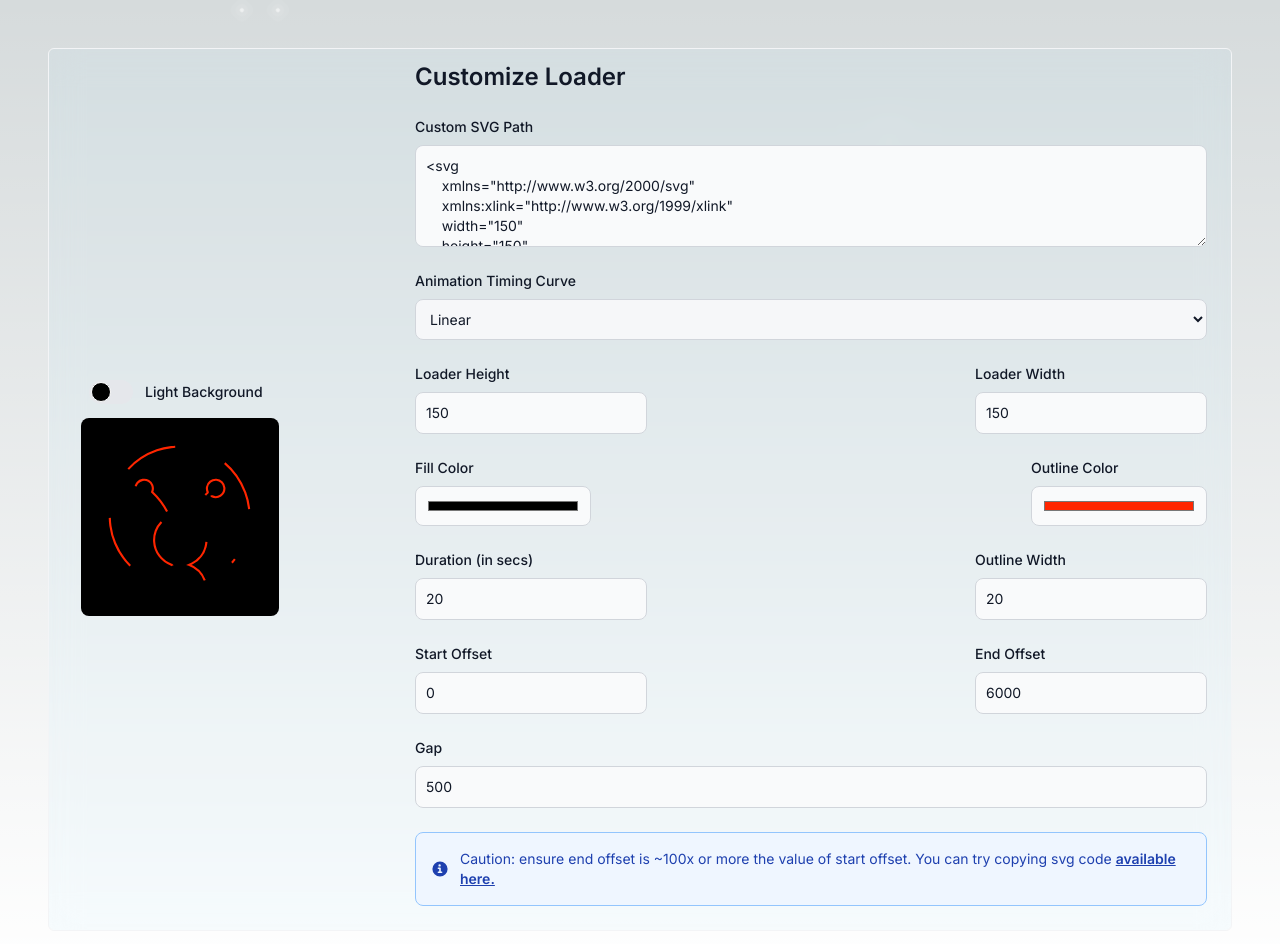
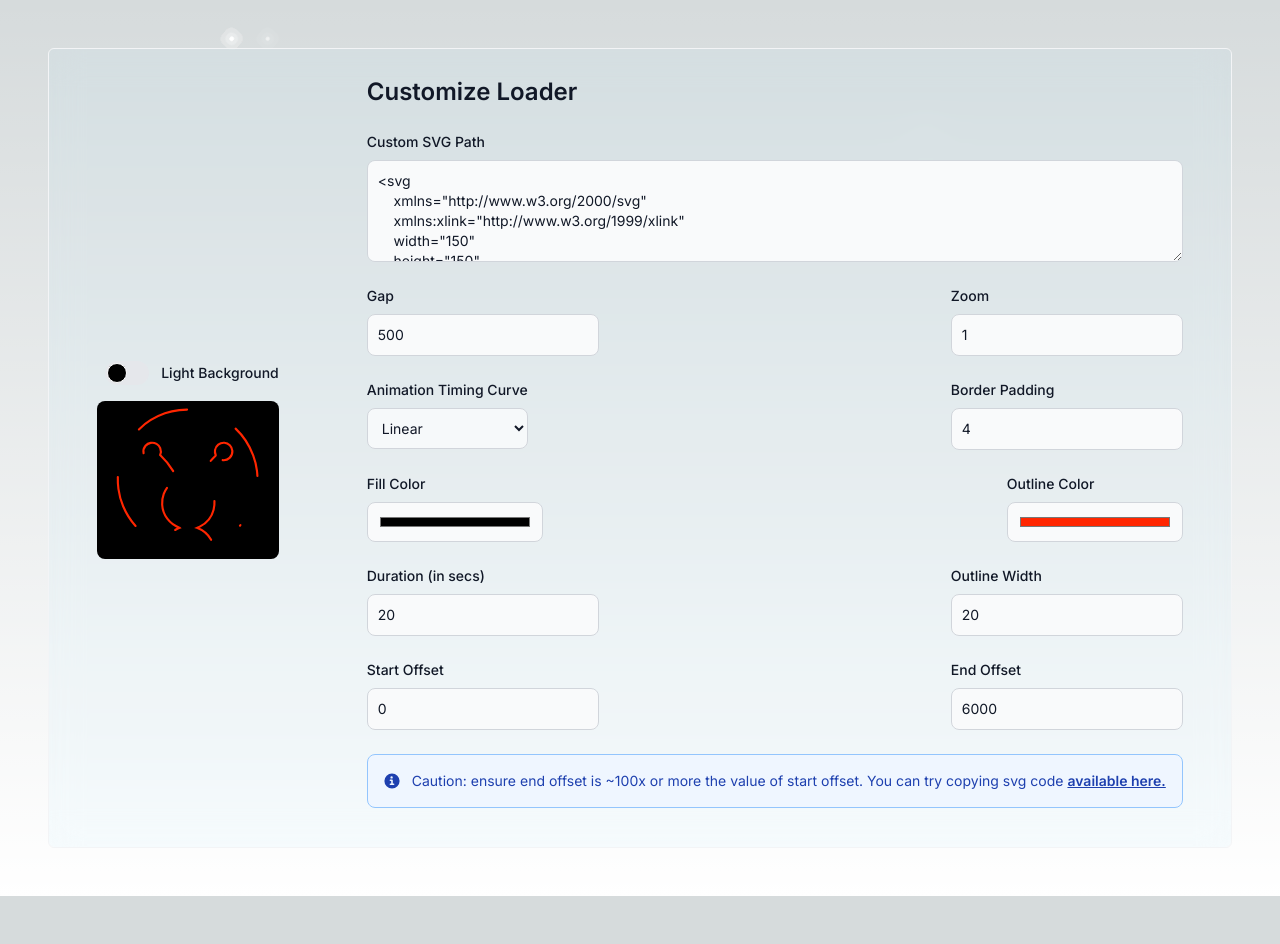
Before and after one commit to Krishnagopal-Sinha/dynamic-loader, a Next.js app: page / in a window 1280 px wide. Shown: the top 944 px of the page. After the commit the page ends 896 px from the top, so only its background shows below. Built offline with nearby package versions, Linux system fonts and the light colour scheme.

Commit message:
fix/scroll-issue

```diff
--- a/src/app/globals.css
+++ b/src/app/globals.css
@@ -29,16 +29,6 @@ body {
 @layer utilities {
   .text-balance {
     text-wrap: balance;
-  }
-}
-
-@keyframes animateBg {
-  0%,
-  100% {
-    transform: scale(1);
-  }
-  50% {
-    transform: scale(1.2);
   }
 }
 
@@ -76,12 +66,16 @@ span::before {
   }
 }
 span:nth-child(1) {
+  position: fixed;
+
   bottom: 0;
   right: 0;
   left: initial;
   animation-duration: 3s;
 }
 span:nth-child(2) {
+  position: fixed;
+
   top: 0;
   left: 80px;
   left: initial;
@@ -89,6 +83,8 @@ span:nth-child(2) {
   animation-duration: 8s;
 }
 span:nth-child(3) {
+  position: fixed;
+
   top: 80;
   right: 0px;
   left: initial;
@@ -96,6 +92,8 @@ span:nth-child(3) {
   animation-duration: 6s;
 }
 span:nth-child(4) {
+  position: fixed;
+
   top: 0;
   right: 180px;
   left: initial;
@@ -103,6 +101,8 @@ span:nth-child(4) {
   animation-duration: 4.5s;
 }
 span:nth-child(5) {
+  position: fixed;
+
   top: 0;
   right: 400px;
   left: initial;
@@ -110,6 +110,9 @@ span:nth-child(5) {
   animation-duration: 6.5s;
 }
 span:nth-child(6) {
+  position: fixed;
+  position: fixed;
+
   bottom: 0;
   right: 600px;
   left: initial;
@@ -117,6 +120,8 @@ span:nth-child(6) {
   animation-duration: 10s;
 }
 span:nth-child(7) {
+  position: fixed;
+
   top: 300px;
   left: 0px;
   left: initial;
@@ -124,6 +129,8 @@ span:nth-child(7) {
   animation-duration: 6.75s;
 }
 span:nth-child(8) {
+  position: fixed;
+
   top: 0px;
   right: 700px;
   left: initial;
@@ -131,6 +138,8 @@ span:nth-child(8) {
   animation-duration: 8.25s;
 }
 span:nth-child(9) {
+  position: fixed;
+
   bottom: 0px;
   right: 1000px;
   left: initial;
@@ -138,9 +147,10 @@ span:nth-child(9) {
   animation-duration: 6.25s;
 }
 span:nth-child(9) {
+  position: fixed;
   top: 0px;
   left: 450px;
   left: initial;
 
-  animation-duration:10.75s;
+  animation-duration: 10.75s;
 }
--- a/src/app/page.tsx
+++ b/src/app/page.tsx
@@ -83,6 +83,8 @@ z"
     startOffset: 0,
     endOffset: 6000,
     strokeDasharray: 500,
+    scale: 1,
+    innerPadding: 4,
   });
 
   return (
@@ -98,8 +100,12 @@ z"
         <span></span>
         <span></span>
         <span></span>
+        <span></span>
+        <span></span>
+        <span></span>
+        <span></span>
       </section>
-      <div className="flex flex-col md:flex-row justify-center min-h-screen items-center h-full w-full bg-sky-200 rounded-md bg-clip-padding backdrop-filter backdrop-blur-lg bg-opacity-10 border border-gray-100 md:gap-20 ">
+      <div className="flex flex-col md:flex-row justify-center min-h-screen items-center h-full w-full bg-sky-200 rounded-md bg-clip-padding backdrop-filter backdrop-blur-lg bg-opacity-10 border border-gray-100 md:gap-10 ">
         <LoaderPreview svgOption={svgOptions} />
         <ConfigPanel svgOption={svgOptions} setSvgOptions={setSvgOptions} />
       </div>
--- a/src/types/types.tsx
+++ b/src/types/types.tsx
@@ -10,4 +10,6 @@ type svgConfig = {
   endOffset: number;
   fillColor: string;
   svgHtml: string;
+  scale:number;
+  innerPadding:number;
 };
--- a/src/ui/config-panel.tsx
+++ b/src/ui/config-panel.tsx
@@ -38,9 +38,58 @@ export default function ConfigPanel({
             }}
           />
         </div>
+ {/* ============================= Scale and Gap============================= */}
 
+ <div className="flex flex-col sm:flex-row justify-between gap-4">
+          <div>
+            <label
+              htmlFor="dasharray"
+              className="block mb-2 text-sm font-medium text-gray-900 dark:text-white"
+            >
+              Gap
+            </label>
+            <input
+              type="number"
+              min="0"
+              id="dasharray"
+              value={svgOption.strokeDasharray}
+              onChange={(e) => {
+                setSvgOptions((draft: svgConfig) => {
+                  draft.strokeDasharray = parseInt(e.target.value);
+                });
+              }}
+              className="bg-gray-50 border border-gray-300 text-gray-900 text-sm rounded-lg focus:ring-blue-500 focus:border-blue-500 block w-full p-2.5 dark:bg-gray-700 dark:border-gray-600 dark:placeholder-gray-400 dark:text-white dark:focus:ring-blue-500 dark:focus:border-blue-500"
+              placeholder="150"
+              required
+            />
+          </div>
+
+          <div>
+            <label
+              htmlFor="number"
+              className="block mb-2 text-sm font-medium text-gray-900 dark:text-white"
+            >
+              Zoom
+            </label>
+            <input
+              type="number"
+              min="0.01"
+              step="0.01"
+              value={svgOption.scale}
+              onChange={(e) => {
+                setSvgOptions((draft: svgConfig) => {
+                  draft.scale = parseFloat(e.target.value);
+                });
+              }}
+              id="width"
+              className="bg-gray-50 border border-gray-300 text-gray-900 text-sm rounded-lg focus:ring-blue-500 focus:border-blue-500 block w-full p-2.5 dark:bg-gray-700 dark:border-gray-600 dark:placeholder-gray-400 dark:text-white dark:focus:ring-blue-500 dark:focus:border-blue-500"
+              placeholder="150"
+              required
+            />
+          </div>
+        </div>
         {/* ============================= Animation Curve ============================= */}
-
+        <div className="flex flex-col sm:flex-row justify-between gap-4">
           <div>
             <label
               htmlFor="animation-curve"
@@ -66,48 +115,24 @@ export default function ConfigPanel({
               <option value="step-end">None</option>
             </select>
           </div>
-        {/* ============================= Loader height and width ============================= */}
 
-        <div className="flex flex-col sm:flex-row justify-between gap-4">
           <div>
             <label
-              htmlFor="height"
+              htmlFor="innerPadding"
               className="block mb-2 text-sm font-medium text-gray-900 dark:text-white"
             >
-              Loader Height
+              Border Padding
             </label>
             <input
               type="number"
               min="0"
-              id="height"
-              value={svgOption.height}
+              id="innerPadding"
+              value={svgOption.innerPadding}
               onChange={(e) => {
                 setSvgOptions((draft: svgConfig) => {
-                  draft.height = parseInt(e.target.value);
+                  draft.innerPadding = parseInt(e.target.value);
                 });
               }}
-              className="bg-gray-50 border border-gray-300 text-gray-900 text-sm rounded-lg focus:ring-blue-500 focus:border-blue-500 block w-full p-2.5 dark:bg-gray-700 dark:border-gray-600 dark:placeholder-gray-400 dark:text-white dark:focus:ring-blue-500 dark:focus:border-blue-500"
-              placeholder="150"
-              required
-            />
-          </div>
-          <div>
-            <label
-              htmlFor="number"
-              className="block mb-2 text-sm font-medium text-gray-900 dark:text-white"
-            >
-              Loader Width
-            </label>
-            <input
-              type="number"
-              min="0"
-              value={svgOption.width}
-              onChange={(e) => {
-                setSvgOptions((draft: svgConfig) => {
-                  draft.width = parseInt(e.target.value);
-                });
-              }}
-              id="width"
               className="bg-gray-50 border border-gray-300 text-gray-900 text-sm rounded-lg focus:ring-blue-500 focus:border-blue-500 block w-full p-2.5 dark:bg-gray-700 dark:border-gray-600 dark:placeholder-gray-400 dark:text-white dark:focus:ring-blue-500 dark:focus:border-blue-500"
               placeholder="150"
               required
@@ -260,30 +285,7 @@ export default function ConfigPanel({
           </div>
         </div>
 
-        {/* ============================= Gap stroke dasharray ============================= */}
 
-        <div>
-          <label
-            htmlFor="dasharray"
-            className="block mb-2 text-sm font-medium text-gray-900 dark:text-white"
-          >
-            Gap
-          </label>
-          <input
-            type="number"
-            min="0"
-            id="dasharray"
-            value={svgOption.strokeDasharray}
-            onChange={(e) => {
-              setSvgOptions((draft: svgConfig) => {
-                draft.strokeDasharray = parseInt(e.target.value);
-              });
-            }}
-            className="bg-gray-50 border border-gray-300 text-gray-900 text-sm rounded-lg focus:ring-blue-500 focus:border-blue-500 block w-full p-2.5 dark:bg-gray-700 dark:border-gray-600 dark:placeholder-gray-400 dark:text-white dark:focus:ring-blue-500 dark:focus:border-blue-500"
-            placeholder="150"
-            required
-          />
-        </div>
 
         {/* ============================= Caution alert ============================= */}
 
--- a/src/ui/loader-preview.tsx
+++ b/src/ui/loader-preview.tsx
@@ -3,13 +3,12 @@ import "./loader.css";
 
 export default function LoaderPreview({ svgOption }: { svgOption: svgConfig }) {
   const [lightMode, setLightMode] = useState(false);
-
+  //TODO: add line cap to config panel
   const finalSvgHtml = svgOption.svgHtml.replace(
     "<svg",
     `<svg style="
-height: ${svgOption.height};
-width: ${svgOption.width};
-animation-name: load;
+
+      animation-name: loader;
       animation-iteration-count: infinite;
       animation-timing-function: ${svgOption.animationCurve};
       animation-duration: ${svgOption.animationDuration}s;
@@ -19,12 +18,17 @@ stroke-width: ${svgOption.strokeWidth};
       stroke: ${svgOption.strokeColor};
       --startingOffset: ${svgOption.startOffset};
       --endingOffset: ${svgOption.endOffset};
+      zoom: ${svgOption.scale};
+      stroke-linecap: round;
+      overflow:visible;
+      display:block;
+      margin:auto;
 "`
   );
 
   return (
     <div className="m-6 mb-0">
-      <label className="inline-flex items-center cursor-pointer ml-4">
+      <label className="inline-flex items-center cursor-pointer ml-2 mb-4">
         <input
           type="checkbox"
           value=""
@@ -40,7 +44,12 @@ stroke: ${svgOption.strokeColor};
       </label>
 
       <div
-        className={`rounded-lg ${lightMode ? "bg-white" : "bg-black"}  p-6 m-2`}
+        className={`rounded-lg ${
+          lightMode ? "bg-white" : "bg-black"
+        } max-h-fit  `}
+        style={{
+          padding: `${svgOption.innerPadding}px`,
+        }}
         dangerouslySetInnerHTML={{
           __html: finalSvgHtml,
         }}
--- a/src/ui/loader.css
+++ b/src/ui/loader.css
@@ -1,4 +1,4 @@
-@keyframes load {
+@keyframes loader {
   0% {
     stroke-dashoffset: var(--startingOffset, 0px);
   }
```
Lines whose indentation alone changed are shown as unchanged.
